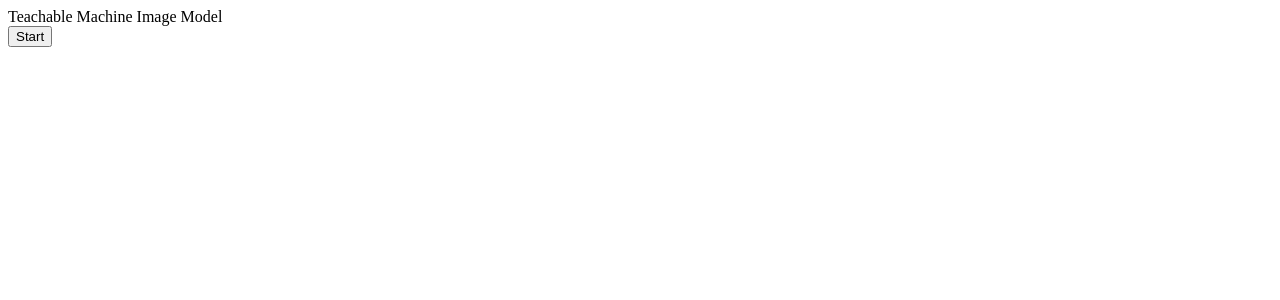
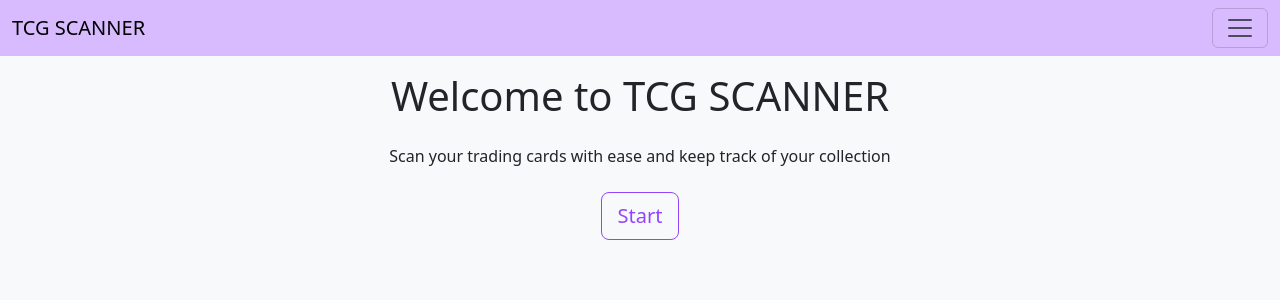
Before and after one commit to WilliamRhind123/TCG-Project, a Flask app: page / in a window 1280 px wide. Shown: the top 300 px of the page. Run offline with Flask 3, Linux system fonts and the light colour scheme; some libraries are stand-ins or nearby versions.

Commit message:
I added Base.html, updated index.html and Scanner.js

```diff
--- a/static/js/scanner.js
+++ b/static/js/scanner.js
@@ -1,7 +1,7 @@
 // the link to your model provided by Teachable Machine export panel
     const URL = "/static/model/";
 
-    let model, webcam, labelContainer, maxPredictions;
+    let model, webcam, labelContainer, maxPredictions, className;
 
     // Load the image model and setup the webcam
     async function init() {
@@ -15,24 +15,27 @@
         model = await tmImage.load(modelURL, metadataURL);
         maxPredictions = model.getTotalClasses();
 
-        //MAKE IT USE THE ENVIRONMENT CAMERA
         const constraints = {
 	        facingMode: "environment"
-		    };
+		};
+
 
         // Convenience function to setup a webcam
         const flip = false; // whether to flip the webcam
         webcam = new tmImage.Webcam(200, 200, flip); // width, height, flip
-        await webcam.setup(); // request access to the webcam
+        await webcam.setup(constraints); // request access to the webcam
         await webcam.play();
         window.requestAnimationFrame(loop);
 
         // append elements to the DOM
         document.getElementById("webcam-container").appendChild(webcam.canvas);
         labelContainer = document.getElementById("label-container");
+        className = document.getElementById("class-name");
+
         for (let i = 0; i < maxPredictions; i++) { // and class labels
             labelContainer.appendChild(document.createElement("div"));
         }
+
     }
 
     async function loop() {
@@ -49,5 +52,8 @@
             const classPrediction =
                 prediction[i].className + ": " + prediction[i].probability.toFixed(2);
             labelContainer.childNodes[i].innerHTML = classPrediction;
+            if (prediction[i].probability.toFixed(2) > 0.95) {
+                className.innerHTML = prediction[i].className;
+            }
         }
     }
--- /dev/null
+++ b/templates/base.html
@@ -0,0 +1,56 @@
+<!DOCTYPE html>
+<html>
+
+<head>
+    {% block head %}
+    <meta charset="UTF-8">
+    <meta name="viewport" content="width=device-width, initial-scale=1.0">
+    <link href="https://cdn.jsdelivr.net/npm/bootstrap@5.3.8/dist/css/bootstrap.min.css" rel="stylesheet"
+        integrity="sha384-sRIl4kxILFvY47J16cr9ZwB07vP4J8+LH7qKQnuqkuIAvNWLzeN8tE5YBujZqJLB" crossorigin="anonymous">
+    <link rel="stylesheet" href="{{ url_for('static', filename='styles.css') }}">
+
+    <title>TCG SCANNER - {% block title %}{% endblock %}</title>
+    {% endblock %}
+</head>
+
+<body class="bg-light text-dark">
+
+    <nav class="navbar" style="background-color: #d8baff;" data-bs-theme="light">
+        <div class="container-fluid">
+            <a class="navbar-brand" href="{{ url_for('index') }}">TCG SCANNER</a>
+
+            <button class="navbar-toggler" type="button" data-bs-toggle="collapse" data-bs-target="#navbarNav">
+                <span class="navbar-toggler-icon"></span>
+            </button>
+
+            <div class="collapse navbar-collapse" id="navbarNav">
+                <ul class="navbar-nav ms-auto">
+                    <!-- insert navigation links here -->
+                </ul>
+            </div>
+        </div>
+    </nav>
+
+
+    <div class="container mt-3">
+        {% with messages = get_flashed_messages(with_categories=true) %}
+        {% if messages %}
+        {% for category, message in messages %}
+        <div class="alert alert-{{ category }} alert-dismissible fade show" role="alert">
+            {{ message }}
+            <button type="button" class="btn-close" data-bs-dismiss="alert" aria-label="Close"></button>
+        </div>
+        {% endfor %}
+        {% endif %}
+        {% endwith %}
+    </div>
+
+    {% block content %}{% endblock %}
+
+
+    {% block scripts %}
+    <script src="https://cdn.jsdelivr.net/npm/bootstrap@5.3.8/dist/js/bootstrap.bundle.min.js"></script>
+    {% endblock %}
+</body>
+
+</html>
--- a/templates/index.html
+++ b/templates/index.html
@@ -1,8 +1,23 @@
-<div>Teachable Machine Image Model</div>
-<button type="button" onclick="init()">Start</button>
-<div id="webcam-container"></div>
-<div id="label-container"></div>
+{% extends "base.html" %}
+
+{% block title %}Home{% endblock %}
+
+{% block content %}
+<div class="container pmx-auto">
+    <h1 class="mb-4" style="text-align: center;">Welcome to TCG SCANNER</h1>
+    <p class="mb-4" style="text-align: center;">Scan your trading cards with ease and keep track of your collection</p>
+    <button type="button" class="btn btn-outline-primary btn-lg d-block mx-auto mb-4"
+        style="border-color: #9344fc; color: #9344fc;" onclick="init()">
+        Start
+    </button>
+    <div style="text-align: center;" id="webcam-container"></div>
+    <div style="text-align: center;" id="class-container">
+	    <h2 id="class-name"></h2>
+    </div>
+    <div style="text-align: center;" id="label-container"></div>
+</div>
 <script src="https://cdn.jsdelivr.net/npm/@tensorflow/tfjs@latest/dist/tf.min.js"></script>
 <script src="https://cdn.jsdelivr.net/npm/@teachablemachine/image@latest/dist/teachablemachine-image.min.js"></script>
 
 <script src="/static/js/scanner.js"></script>
+{% endblock %}
```
